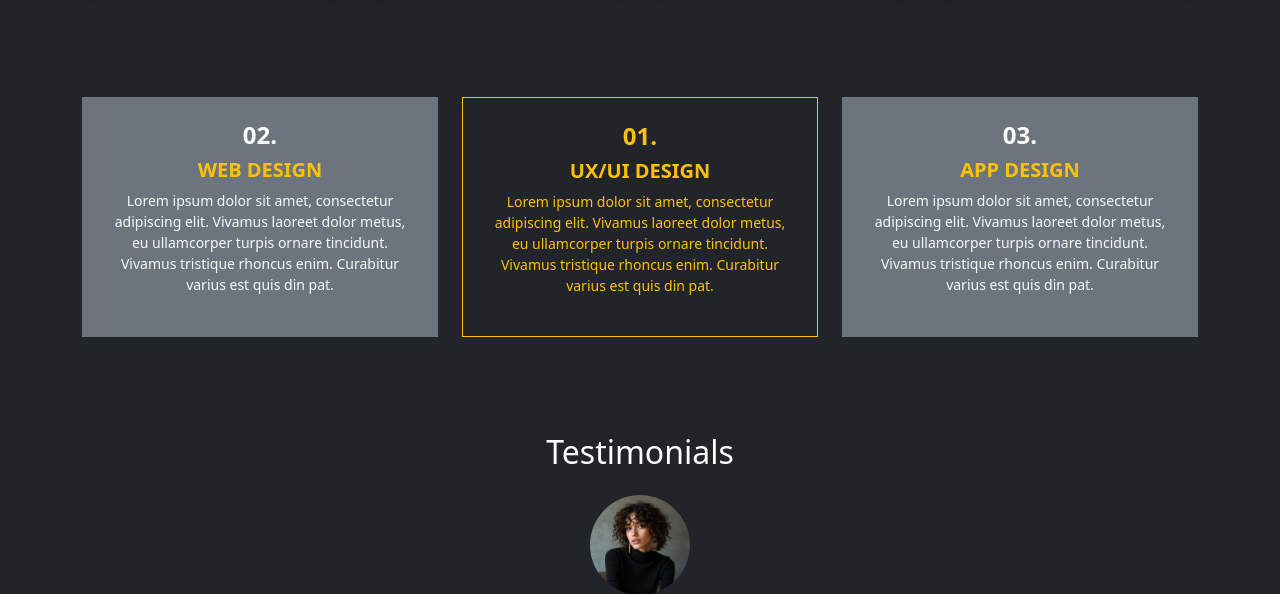
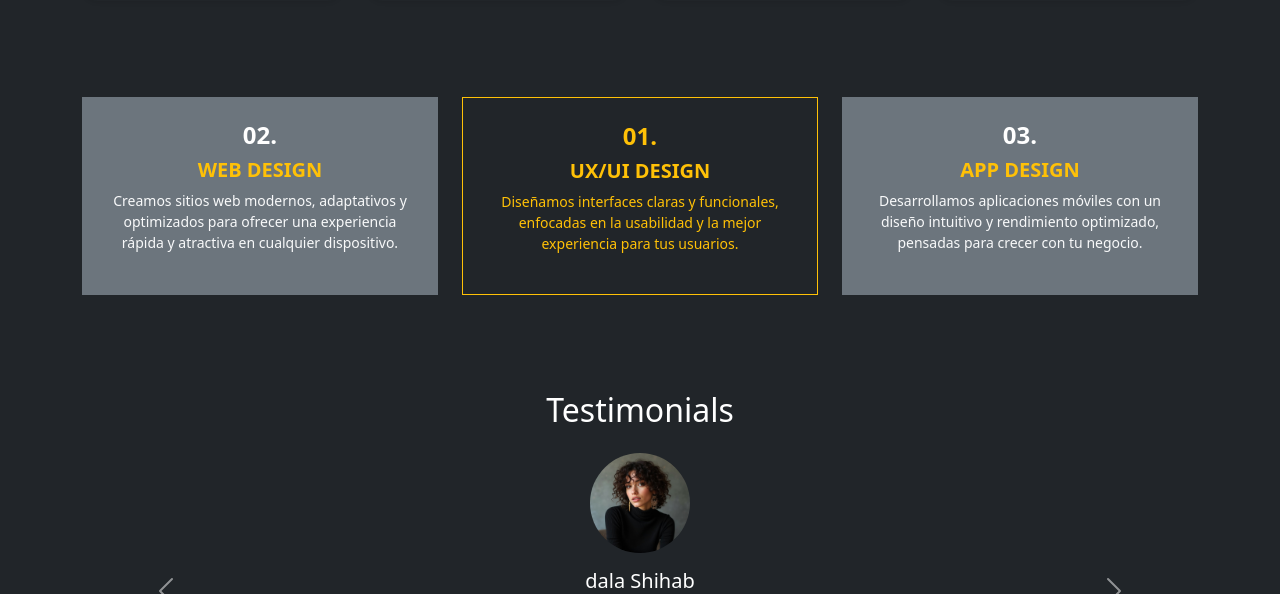
Before and after one commit to luisAngelDev/django-skill-metrics, a Django app: page / in a window 1280 px wide. Shown: the part 1120-1714 px from the top of the page. Run offline with Django 5.2, Linux system fonts and the light colour scheme.

Commit message:
feat: remplando texto lorem por real

```diff
--- a/metrics/templates/metrics/our_metrics.html
+++ b/metrics/templates/metrics/our_metrics.html
@@ -128,9 +128,8 @@
           <h4 class="fw-bold text-white">02.</h4>
           <h5 class="fw-bold text-warning">WEB DESIGN</h5>
           <p class="text-light small">
-            Lorem ipsum dolor sit amet, consectetur adipiscing elit.
-            Vivamus laoreet dolor metus, eu ullamcorper turpis ornare
-            tincidunt. Vivamus tristique rhoncus enim. Curabitur varius est quis din pat.
+            Creamos sitios web modernos, adaptativos y optimizados para
+            ofrecer una experiencia rápida y atractiva en cualquier dispositivo.
           </p>
         </div>
       </div>
@@ -141,9 +140,8 @@
           <h4 class="fw-bold text-warning">01.</h4>
           <h5 class="fw-bold text-warning">UX/UI DESIGN</h5>
           <p class="text-warning small">
-            Lorem ipsum dolor sit amet, consectetur adipiscing elit.
-            Vivamus laoreet dolor metus, eu ullamcorper turpis ornare
-            tincidunt. Vivamus tristique rhoncus enim. Curabitur varius est quis din pat.
+            Diseñamos interfaces claras y funcionales, enfocadas en la
+            usabilidad y la mejor experiencia para tus usuarios.
           </p>
         </div>
       </div>
@@ -154,9 +152,8 @@
           <h4 class="fw-bold text-white">03.</h4>
           <h5 class="fw-bold text-warning">APP DESIGN</h5>
           <p class="text-light small">
-            Lorem ipsum dolor sit amet, consectetur adipiscing elit.
-            Vivamus laoreet dolor metus, eu ullamcorper turpis ornare
-            tincidunt. Vivamus tristique rhoncus enim. Curabitur varius est quis din pat.
+            Desarrollamos aplicaciones móviles con un diseño intuitivo y
+            rendimiento optimizado, pensadas para crecer con tu negocio.
           </p>
         </div>
       </div>
```
Also changed, not shown: metrics/static/metrics/img/metricas.jpg (deleted), metrics/static/metrics/img/nosotros.jpg (deleted).
